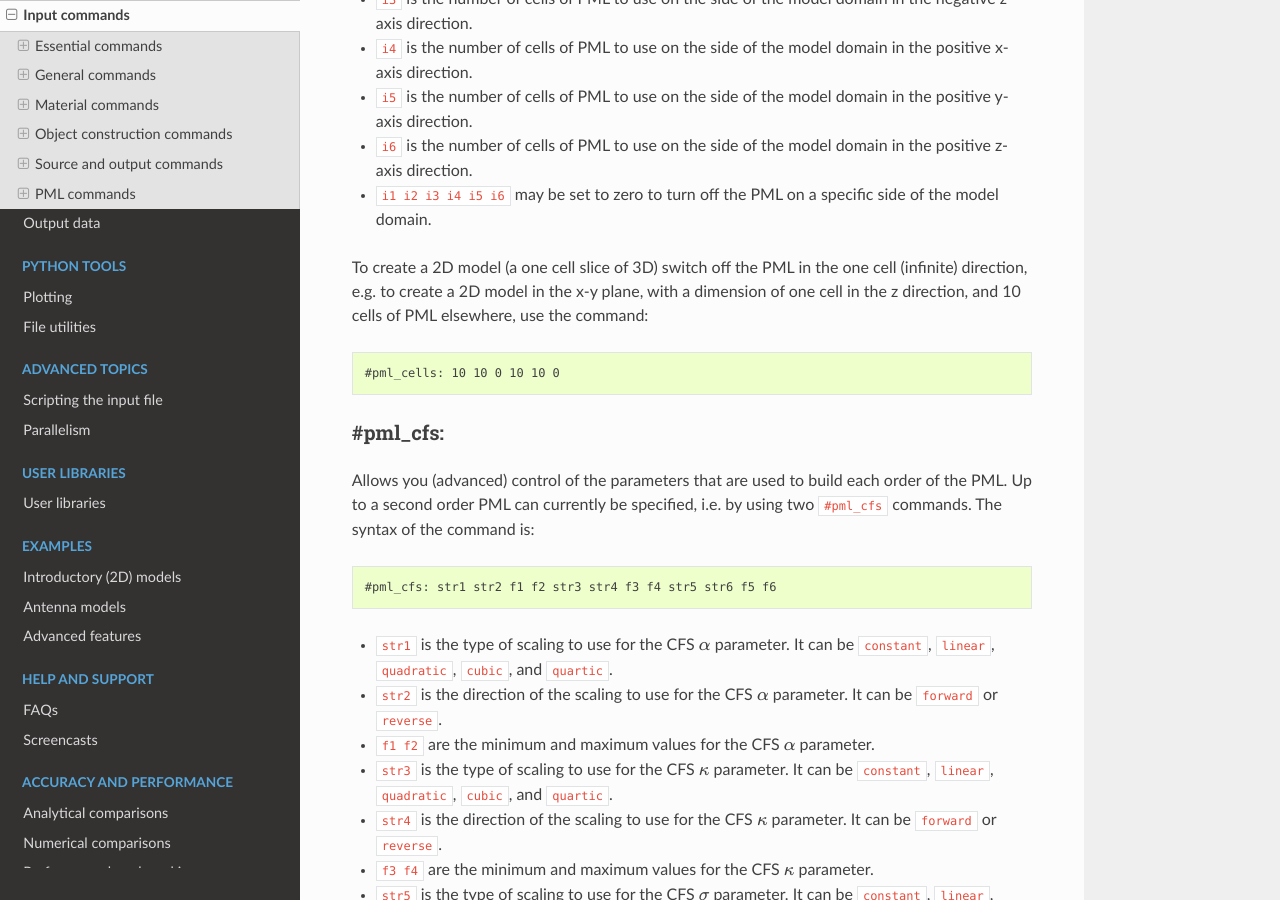
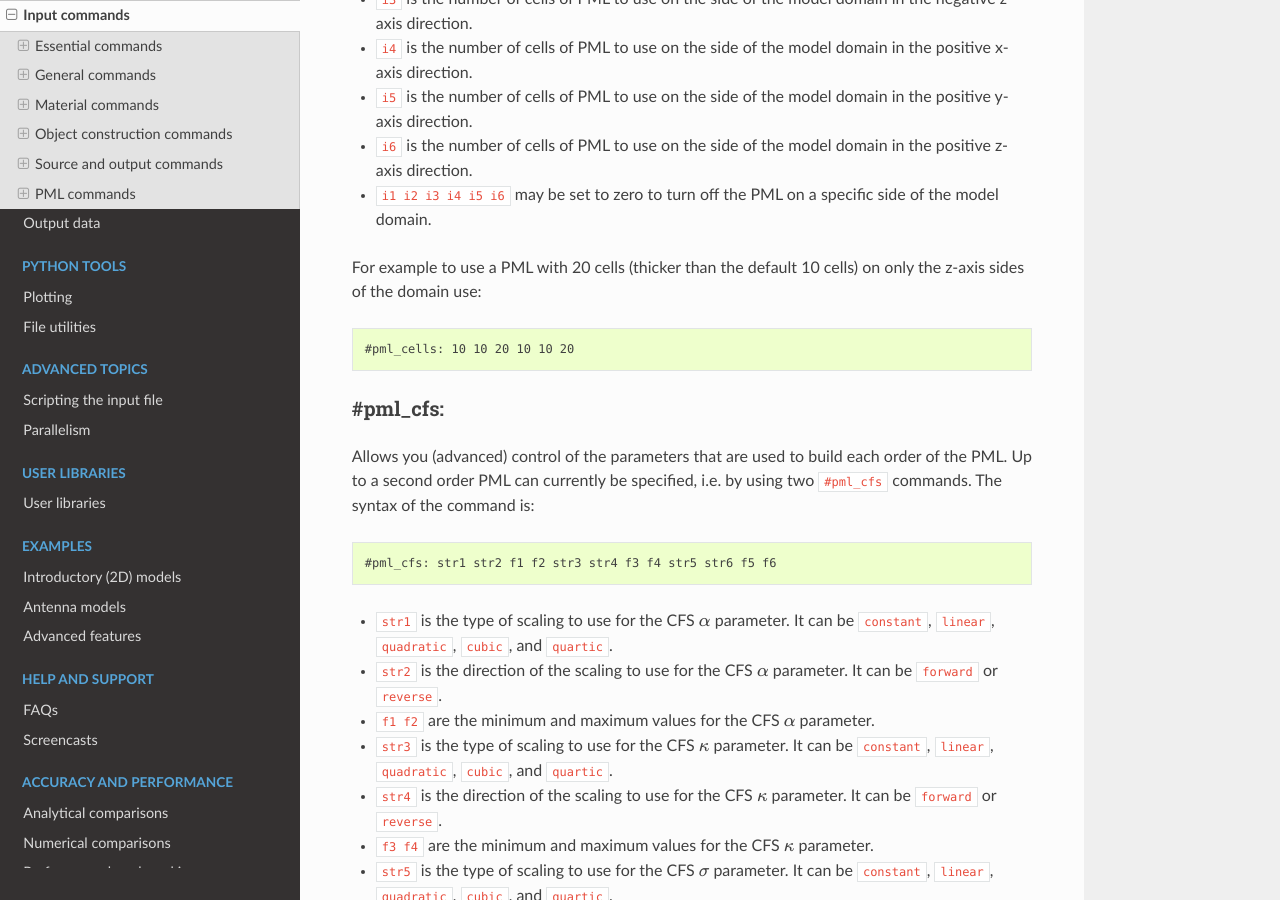
Before and after one commit to gprMax/gprMax, a Sphinx documentation site: the page built from docs/source/input.rst, in a window 1280 px wide and 900 px high, scrolled down 24528 px. Built offline with Sphinx 7.4.7 and the Read the Docs theme 2.0.0, drawn with Linux system fonts in a browser that asks for light colours; pages that are not in the unit, such as notebooks, are missing from menus.

Commit message:
Updated text on pml_cells.

```diff
--- a/docs/source/input.rst
+++ b/docs/source/input.rst
@@ -829,11 +829,11 @@ Allows you to control the number of cells of PML that are used on the six sides
 * ``i6`` is the number of cells of PML to use on the side of the model domain in the positive z-axis direction.
 * ``i1 i2 i3 i4 i5 i6`` may be set to zero to turn off the PML on a specific side of the model domain.
 
-To create a 2D model (a one cell slice of 3D) switch off the PML in the one cell (infinite) direction, e.g. to create a 2D model in the x-y plane, with a dimension of one cell in the z direction, and 10 cells of PML elsewhere, use the command:
+For example to use a PML with 20 cells (thicker than the default 10 cells) on only the z-axis sides of the domain use:
 
 .. code-block:: none
 
-    #pml_cells: 10 10 0 10 10 0
+    #pml_cells: 10 10 20 10 10 20
 
 #pml_cfs:
 ---------
```
